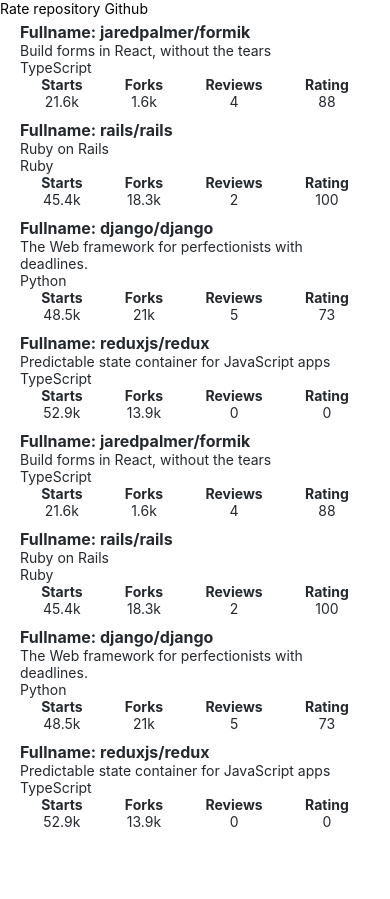
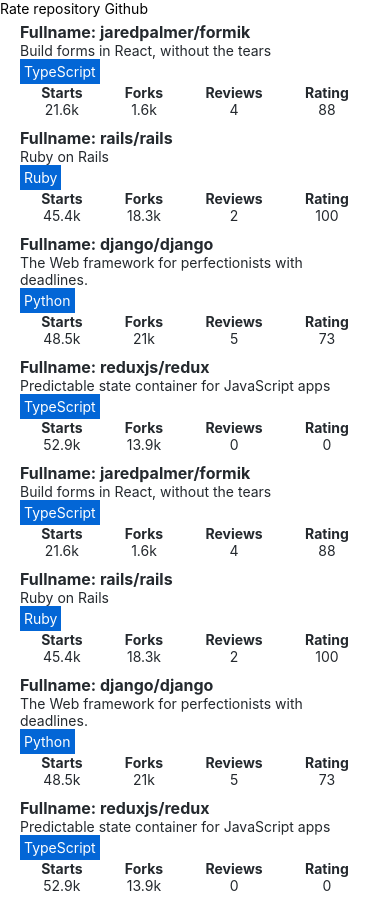
Before and after one commit to CarlosArgelio/react-native, a React Native app: screen / in a window 390 px wide. Before the commit the page ends 844 px from the top, so only its background shows below. Built offline with nearby package versions, Linux system fonts and the light colour scheme.

Commit message:
style: lenguage

```diff
--- a/src/components/RepositoryItem.jsx
+++ b/src/components/RepositoryItem.jsx
@@ -2,13 +2,14 @@
 import { View, StyleSheet } from 'react-native'
 import StyledText from './StyledText'
 import RepositoryStats from './RepositoryStats'
+import theme from '../theme'
 
 const RepositoryItem = (props) => {
   return (
     <View key={props.id} style={styles.container}>
       <StyledText fontSize='subheading' fontWeight='bold'>Fullname: {props.fullName}</StyledText>
       <StyledText>{props.description}</StyledText>
-      <StyledText>{props.language}</StyledText>
+      <StyledText style={styles.language}>{props.language}</StyledText>
       <RepositoryStats {...props} />
     </View>
   )
@@ -20,10 +21,11 @@
     paddingBottom: 5,
     paddingTop: 5
   },
-  strong: {
-    color: '#09f',
-    fontWeight: 'bold',
-    marginBottom: 5
+  language: {
+    padding: 4,
+    color: theme.colors.white,
+    backgroundColor: theme.colors.primary,
+    alignSelf: 'flex-start'
   }
 })
 
--- a/src/components/RepositoryStats.jsx
+++ b/src/components/RepositoryStats.jsx
@@ -1,6 +1,6 @@
 import React from 'react'
 import { parseThousands } from '../utils/parseThousands'
-import { View } from 'react-native-web'
+import { View } from 'react-native'
 import StyledText from './StyledText'
 
 const RepositoryStats = (props) => {
--- a/src/components/StyledText.jsx
+++ b/src/components/StyledText.jsx
@@ -33,7 +33,8 @@
     color === 'primary' && styles.colorPrimary,
     color === 'secondary' && styles.colorSecondary,
     fontSize === 'subheading' && styles.subheading,
-    fontWeight === 'bold' && styles.bold
+    fontWeight === 'bold' && styles.bold,
+    style
   ]
 
   return (
--- a/src/theme.js
+++ b/src/theme.js
@@ -2,7 +2,8 @@
   colors: {
     textPrimary: '#24292e',
     textSecondary: '#586069',
-    primary: '#0366d6'
+    primary: '#0366d6',
+    white: '#fefefe'
   },
   fontSizes: {
     body: 14,
```
